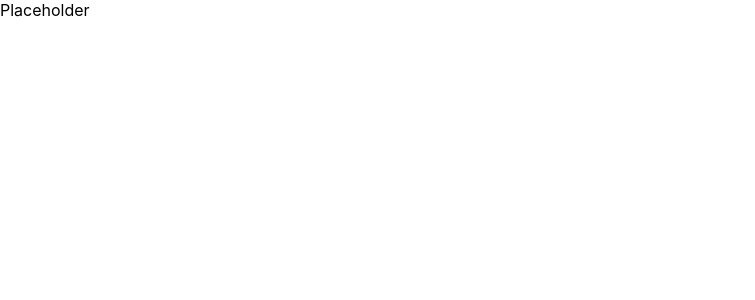
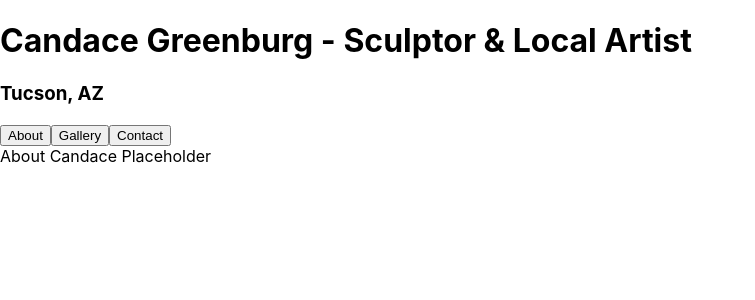
Before and after one commit to relero90/artsing-react-gallery, a React (Create React App) app in the folder cgreenburg-portfolio-site/: page / in a window 1280 px wide. Shown: the top 300 px of the page, without its empty margins (0-755 px from the left). Built offline with nearby package versions, Linux system fonts and the light colour scheme.

Commit message:
established HashRouter, HeaderNav, and placeholder About component

```diff
--- a/cgreenburg-portfolio-site/package.json
+++ b/cgreenburg-portfolio-site/package.json
@@ -8,7 +8,8 @@
     "@testing-library/user-event": "^13.5.0",
     "react": "^18.2.0",
     "react-dom": "^18.2.0",
-    "react-scripts": "5.0.1",
+    "react-router-dom": "^6.4.3",
+    "react-scripts": "^5.0.1",
     "web-vitals": "^2.1.4"
   },
   "scripts": {
--- a/cgreenburg-portfolio-site/src/App.js
+++ b/cgreenburg-portfolio-site/src/App.js
@@ -1,7 +1,15 @@
+import { Routes, Route } from "react-router-dom";
+
+import HeaderNav from "./components/HeaderNav/HeaderNav.js";
+import About from "./components/About/About.js";
+
 function App() {
   return (
     <>
-      <div>Placeholder</div>
+      <HeaderNav />
+      <Routes>
+        <Route path="/" element={<About />} />
+      </Routes>
     </>
   );
 }
--- /dev/null
+++ b/cgreenburg-portfolio-site/src/components/About/About.js
@@ -0,0 +1,8 @@
+import React from "react";
+import "./About.css";
+
+function About() {
+  return <div>About Candace Placeholder</div>;
+}
+
+export default About;
--- /dev/null
+++ b/cgreenburg-portfolio-site/src/components/HeaderNav/HeaderNav.js
@@ -0,0 +1,25 @@
+import React from "react";
+import "./HeaderNav.css";
+import { Link } from "react-router-dom";
+
+function HeaderNav() {
+  return (
+    <header>
+      <h1>Candace Greenburg - Sculptor & Local Artist</h1>
+      <h3>Tucson, AZ</h3>
+      <div className="navBar">
+        <Link to="/">
+          <button className="navBtn">About</button>
+        </Link>
+        <Link to="/gallery">
+          <button className="navBtn">Gallery</button>
+        </Link>
+        <Link to="/contact">
+          <button className="navBtn">Contact</button>
+        </Link>
+      </div>
+    </header>
+  );
+}
+
+export default HeaderNav;
--- a/cgreenburg-portfolio-site/src/index.js
+++ b/cgreenburg-portfolio-site/src/index.js
@@ -2,10 +2,13 @@ import React from "react";
 import ReactDOM from "react-dom/client";
 import "./index.css";
 import App from "./App";
+import { HashRouter } from "react-router-dom";
 
 const root = ReactDOM.createRoot(document.getElementById("root"));
 root.render(
   <React.StrictMode>
-    <App />
+    <HashRouter>
+      <App />
+    </HashRouter>
   </React.StrictMode>
 );
```
Also changed, not shown: cgreenburg-portfolio-site/src/components/About/About.css (added), cgreenburg-portfolio-site/src/components/HeaderNav/HeaderNav.css (added), 1 other file (tests, documents, lock files or other folders).
